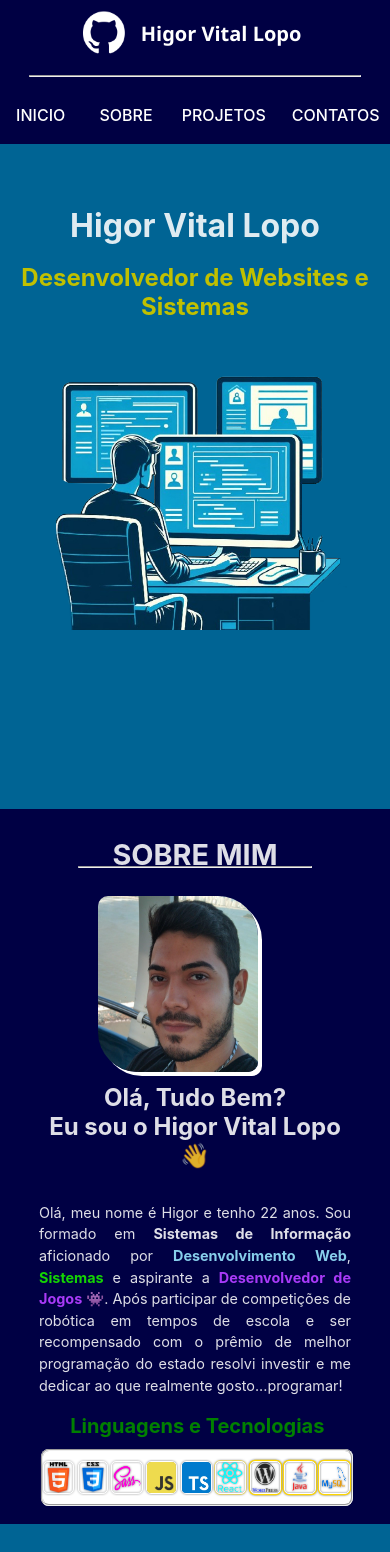
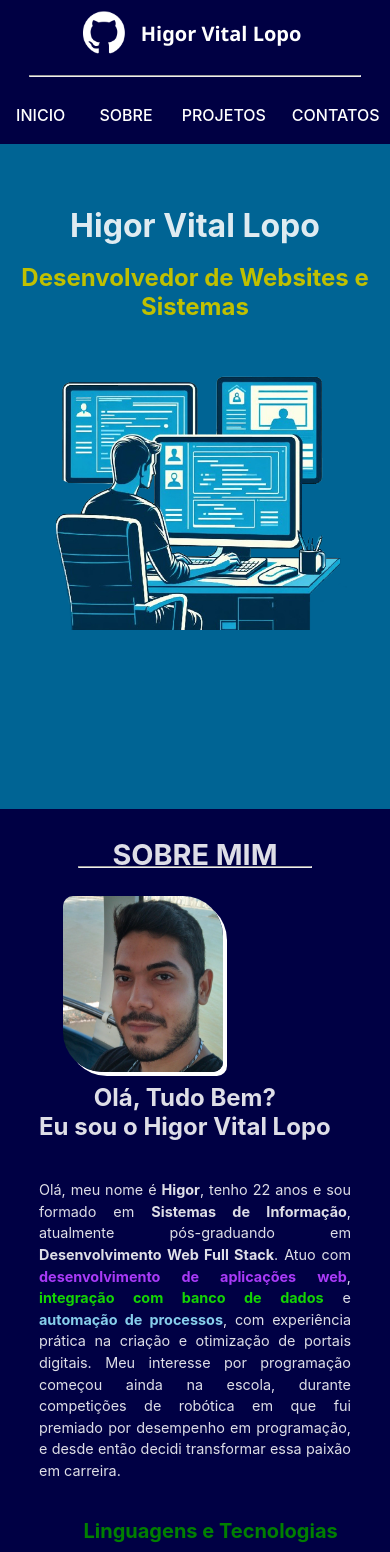
Before and after one commit to Higor335/Portfolio, a React (Vite) app: page / in a window 390 px wide. Shown: the top 1552 px of the page. Built offline with nearby package versions, Linux system fonts and the light colour scheme; no server answers; the database is empty.

Commit message:
feat: :art: ajuste de responsividade dos elementos da seção Sobre

```diff
--- a/src/components/Sobre.tsx
+++ b/src/components/Sobre.tsx
@@ -73,17 +73,14 @@ export default function Sobre() {
 
         <div className="info">
           <h3>
-            Olá, Tudo Bem?<br /> Eu sou o Higor Vital Lopo 👋
+            Olá, Tudo Bem?<br /> Eu sou o Higor Vital Lopo
           </h3>
           <p>
-            Olá, meu nome é Higor e tenho {minhaIdade} anos. Sou formado em{" "}
-            <strong>Sistemas de Informação</strong> aficionado por{" "}
-            <strong className="strong-light-blue">Desenvolvimento Web</strong>,{" "}
-            <strong className="strong-green">Sistemas</strong> e aspirante a{" "}
-            <strong className="strong-dark-purple">Desenvolvedor de Jogos</strong>{" "}
-            👾. Após participar de competições de robótica em tempos de escola e ser
-            recompensado com o prêmio de melhor programação do estado resolvi
-            investir e me dedicar ao que realmente gosto...programar!
+            Olá, meu nome é <strong>Higor</strong>, tenho {minhaIdade} anos e sou formado em{" "}
+            <strong>Sistemas de Informação</strong>, atualmente pós-graduando em{" "}
+            <strong>Desenvolvimento Web Full Stack</strong>.
+            Atuo com <strong className="strong-dark-purple">desenvolvimento de aplicações web</strong>, <strong className="strong-green">integração com banco de dados</strong> e <strong className="strong-light-blue">automação de processos</strong>, com experiência prática na criação e otimização de portais digitais.
+            Meu interesse por programação começou ainda na escola, durante competições de robótica em que fui premiado por desempenho em programação, e desde então decidi transformar essa paixão em carreira.
           </p>
           <p className="linguagensTitulo">Linguagens e Tecnologias</p>
           <fieldset className="linguagens">
--- a/src/styles/Sobre.scss
+++ b/src/styles/Sobre.scss
@@ -1,6 +1,6 @@
 #sobre{
     background-color: rgb(0, 0, 68);
-    height: 78vh;
+    height: 81vh;
     left: 0;
     display: block;
     align-items: center;
@@ -15,37 +15,43 @@
 
     hr{
       margin-top: -2vh;
-        width: 45%;
-        margin-left: auto;
-        margin-right: auto;
+      width: 45%;
+      margin-left: auto;
+      margin-right: auto;
     }
 
     .bloco{
         display: flex;
+        justify-content: center; /* eixo horizontal */
+        align-items: center;     /* eixo vertical */
 
         .minhaFoto{
-            margin-left: 18%;
+
             margin-right: 6.5em;
             width: 18vw;
-            height: 50vh;
+            height: 100%;
             border-radius: 10px 40px;
             box-shadow: 4px 4px rgb(255, 255, 255);
         }
 
         .info{
             margin-top: -4vh;
-            display: block;
-            width: 35vw;
+            width: 38vw;
+            display: flex;
+            flex-direction: column;
+            justify-content: center;
+            align-items: center;
 
             h3{
               font-size: 4vh;
+              align-self: flex-start; /* topo */
             }
 
             p{
-                margin-top: 2rem;
+
                 text-align: justify;
                 line-height: 2em;
-                font-size: 2vh;
+                font-size: clamp(14px, 1.2vw, 18px);
 
                 .strong-green {
                     color: rgb(20, 212, 3);
@@ -62,7 +68,6 @@
 
 
             .linguagensTitulo{
-              margin: 0 0 2vh 30%;
               font-size: 1.4em;
               font-weight: bolder;
               color: green;
@@ -83,7 +88,7 @@
 
               img{
                 margin-top: -10px;
-                width: 3.8vw;
+                width: 3.5vw;
                 height: 8vh;
                 transition: width 0.5s, height 0.5s;
                 box-shadow: 0 0 0 1 white;
@@ -104,7 +109,7 @@
     }
 }
 
-@media (max-width: 767px) {
+@media (max-width: 950px) {
 
     #sobre {
       height: auto;
```
